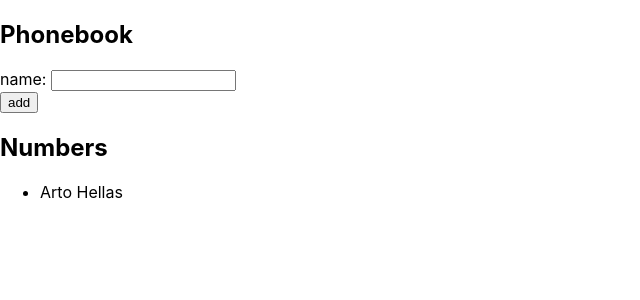
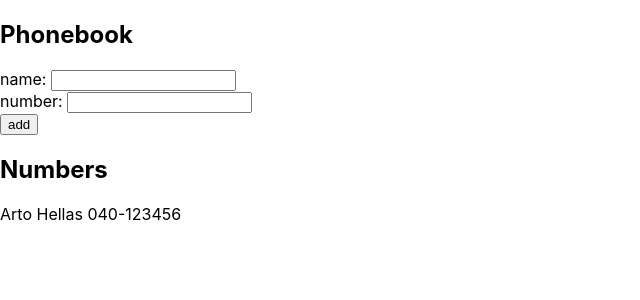
Before and after one commit to leonardopl/full-stack-open-2020, a React (Create React App) app in the folder part2/phonebook/: page / in a window 1280 px wide. Shown: the top 300 px of the page, without its empty margins (0-640 px from the left). Built offline with nearby package versions, Linux system fonts and the light colour scheme; the HTML template or start-up script is replaced by a standard one.

Commit message:
exercise 2.8

```diff
--- a/part2/phonebook/src/App.js
+++ b/part2/phonebook/src/App.js
@@ -2,17 +2,19 @@
 
 const App = () => {
   const [ persons, setPersons ] = useState([
-    { name: 'Arto Hellas' }
+    { name: 'Arto Hellas', number: '040-123456' }
   ])
   const [ newName, setNewName ] = useState('')
+  const [ newNumber, setNewNumber ] = useState('')
 
   const addPerson = (event) => {
     event.preventDefault()
 
     if (!persons.some(person => person.name === newName))
     {
-      setPersons(persons.concat( {name: newName} ))
+      setPersons(persons.concat( {name: newName, number: newNumber} ))
       setNewName('')
+      setNewNumber('')
     }
     else {
       alert(`${newName} is already added to phonebook`)
@@ -21,6 +23,10 @@
 
   const handleNameChange = (event) => {
     setNewName(event.target.value)
+  }
+
+  const handleNumberChange = (event) => {
+    setNewNumber(event.target.value)
   }
 
   return (
@@ -34,15 +40,21 @@
                 />
         </div>
         <div>
+          number: <input
+                  value={newNumber}
+                  onChange={handleNumberChange}
+                />
+        </div>
+        <div>
           <button type="submit">add</button>
         </div>
       </form>
       <h2>Numbers</h2>
-        <ul>
+        <>
           {persons.map(person =>
-            <li key={person.name}> {person.name} </li>
+            <div key={person.name}>{person.name} {person.number}</div>
           )}
-        </ul>
+        </>
     </div>
   )
 }
```
